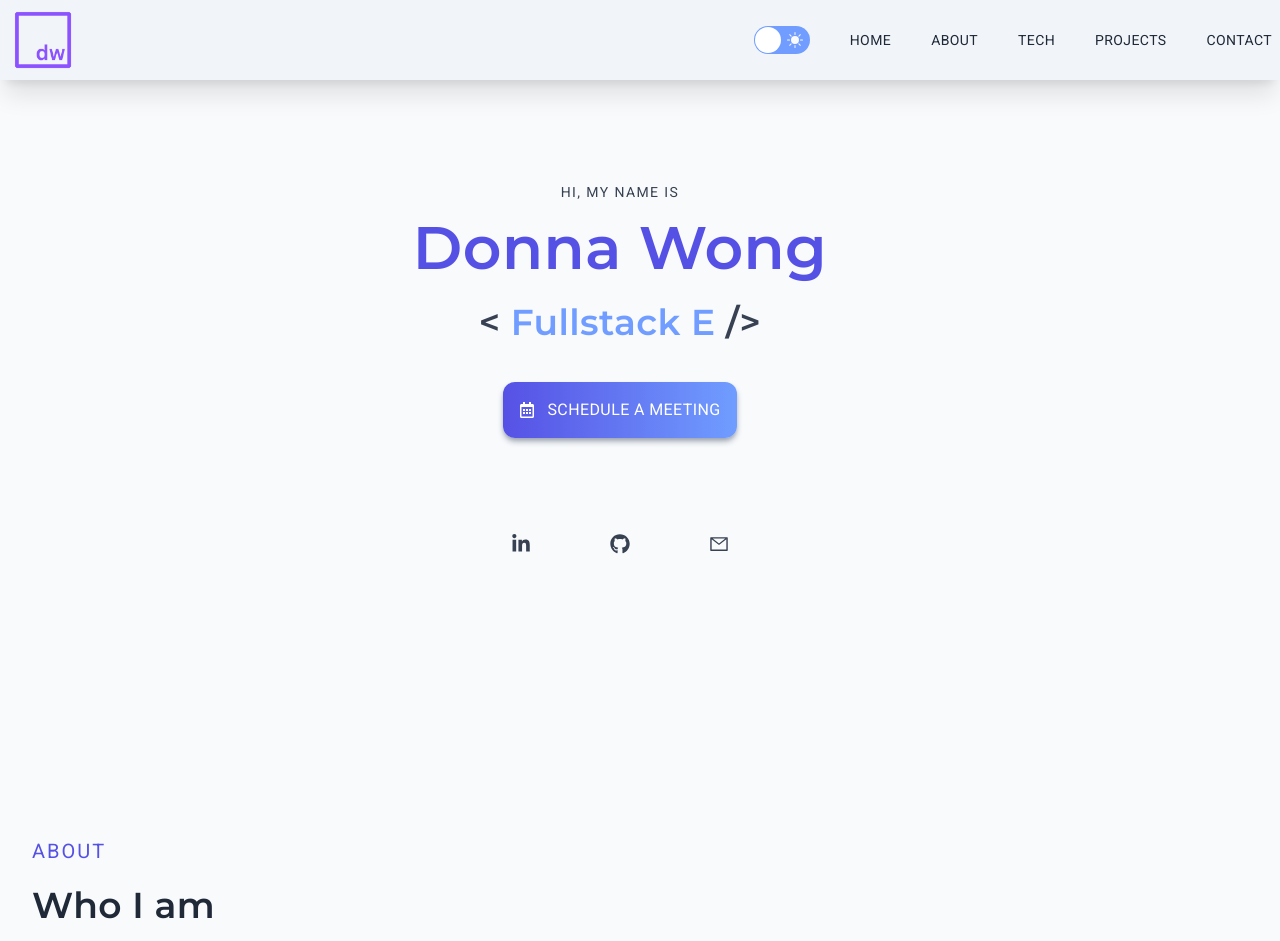
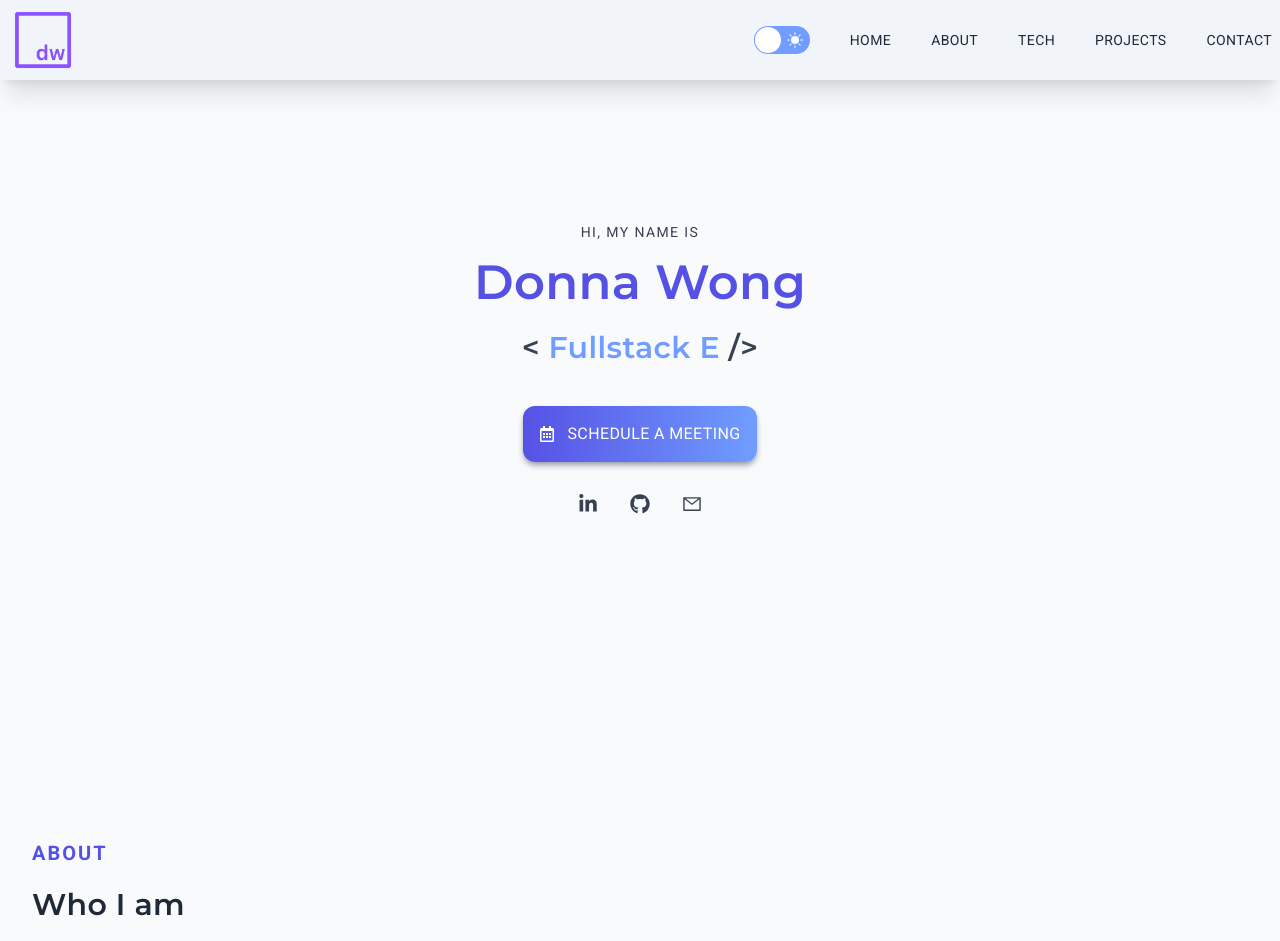
Before and after one commit to donnatopia/portfolio, a Next.js app: page / in a window 1280 px wide. Shown: the top 941 px of the page. Built offline with nearby package versions, Linux system fonts and the light colour scheme.

Commit message:
changed some styling

```diff
--- a/components/Contact/Socials.jsx
+++ b/components/Contact/Socials.jsx
@@ -7,7 +7,7 @@ import { BsFillPersonLinesFill } from 'react-icons/bs';
 export default function Socials() {
 
   return (
-    <div className='flex items-center justify-between max-w-[250px] m-auto py-4'>
+    <div className='flex items-center justify-between max-w-[250px] py-4'>
       <Link href='https://www.linkedin.com/in/donnawong515/' target='_blank' className='social'>
         <FaLinkedinIn />
       </Link>
--- a/components/Layouts/Section.jsx
+++ b/components/Layouts/Section.jsx
@@ -4,8 +4,8 @@ export default function Section({ children, title, subtitle, id }) {
   return (
     <div id={ id } className='w-full lg:h-screen p-8 py-16'>
       <div className='max-w-[1240px] mx-auto flex flex-col justify-center h-full'>
-        <p className='uppercase text-xl tracking-widest text-primary'>{ title }</p>
-        <h2 className='py-5 title'>{ subtitle }</h2>
+        { title ? <p className='uppercase text-xl tracking-widest text-primary font-bold'>{ title }</p> : null }
+        { subtitle ? <h2 className='py-5 title'>{ subtitle }</h2> : null }
         { children }
       </div>
     </div>
--- a/components/Main/index.jsx
+++ b/components/Main/index.jsx
@@ -7,9 +7,9 @@ export default function Main() {
   const roles = ['Fullstack Engineer', 'Frontend Developer', 'Backend Developer', 'Software Engineer'];
 
   return (
-    <div className='w-full h-screen '>
-      <div className='max-w-[1240px] h-full p-10 flex-center text-center'>
-        <div className='p-10'>
+    <div className='w-full h-screen mx-auto'>
+      <div className='h-full flex-center text-center'>
+        <div>
           <p className='uppercase text-sm tracking-widest font-secondary'>hi, my name is</p>
           <div className='left-0'>
             <h1 className='py-4 text-primary title'>Donna Wong</h1>
@@ -17,10 +17,8 @@ export default function Main() {
               &lt; <span className='text-secondary'><Typewriter words={roles} loop={false} delaySpeed='4500' /></span> /&gt;
             </h2>
           </div>
-          <div className='py-8 flex-center'>
+          <div className='py-8 flex-center flex-col'>
             <Calendly />
-          </div>
-          <div className='py-8'>
             <Socials />
           </div>
         </div>
--- a/components/Navbar/index.jsx
+++ b/components/Navbar/index.jsx
@@ -1,7 +1,7 @@
 import React, { useState } from 'react';
 import Image from 'next/image';
 import Link from 'next/link';
-import { AiOutlineMenu, AiOutlineClose } from 'react-icons/ai';
+import { AiOutlineMenu, AiOutlineDoubleLeft } from 'react-icons/ai';
 import Socials from '../Contact/Socials.jsx';
 import Menu from './Menu.jsx';
 import Calendly from '../Contact/Calendly.jsx';
@@ -50,8 +50,8 @@ export default function Navbar() {
                 width='70'
                 height='50'
               />
-              <button onClick={ toggleNav } className='rounded-full p-3'>
-                <AiOutlineClose />
+              <button onClick={ toggleNav } className='rounded-xl p-3'>
+                <AiOutlineDoubleLeft />
               </button>
             </div>
           </div>
--- a/src/styles/globals.css
+++ b/src/styles/globals.css
@@ -23,11 +23,11 @@ html {
   }
 
   h1 {
-    @apply text-4xl sm:text-5xl md:text-6xl;
+    @apply text-4xl sm:text-5xl;
   }
 
   h2 {
-    @apply text-3xl sm:text-4xl;
+    @apply text-2xl sm:text-3xl;
   }
 
   li {
@@ -60,7 +60,7 @@ html {
   }
 
   .social {
-    @apply p-4 cursor-pointer zoom text-xl rounded-xl font-secondary;
+    @apply p-4 cursor-pointer zoom text-xl rounded-xl font-secondary hover:text-secondary;
   }
 
   .nav-item {
@@ -87,6 +87,10 @@ html {
 =============================== */
 
 @layer utilities {
+  .home {
+    width: 70vw;
+  }
+
   .main-theme {
     @apply bg-light-main-bg text-light-main-font dark:bg-dark-main-bg dark:text-dark-main-font
   }
```
